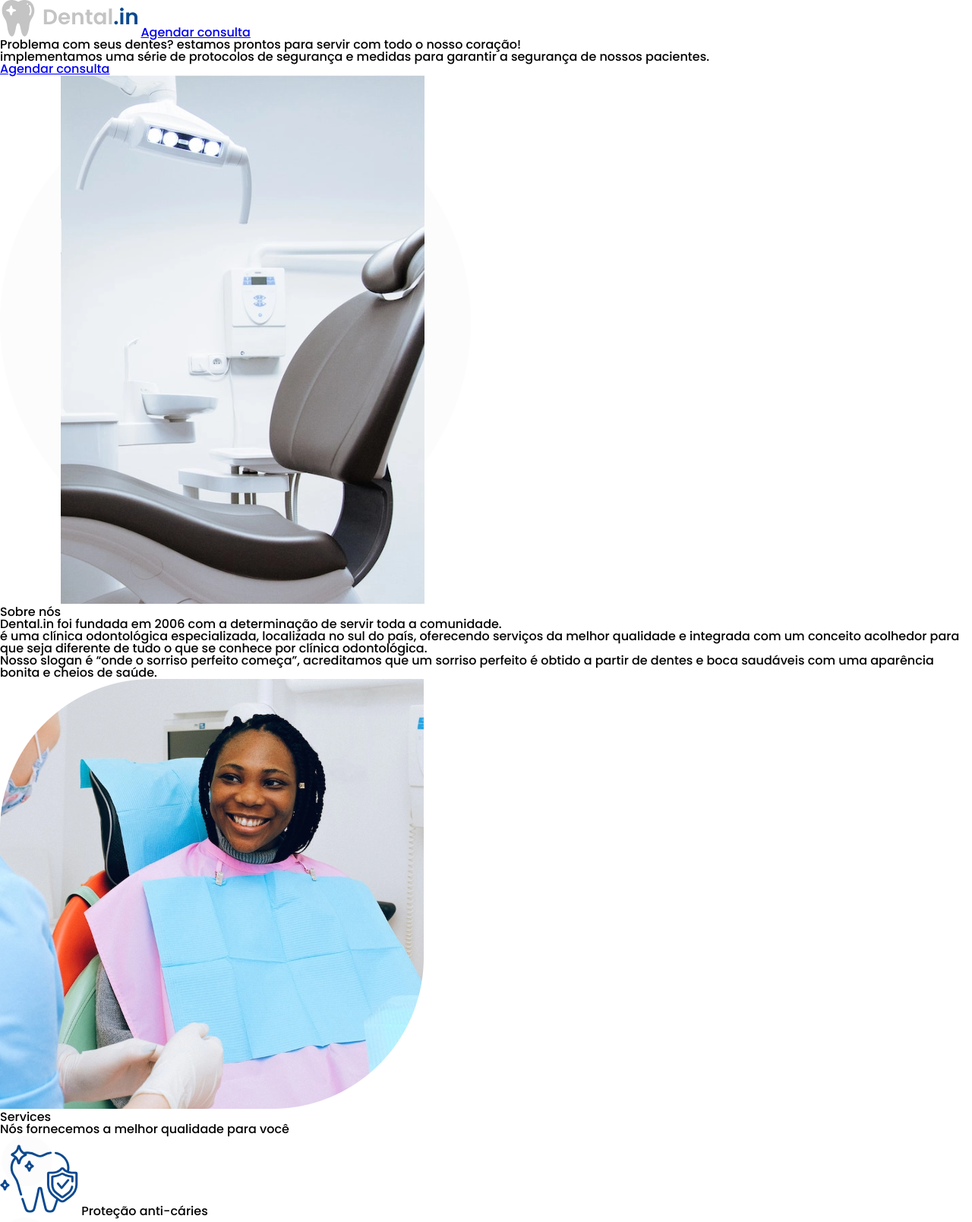
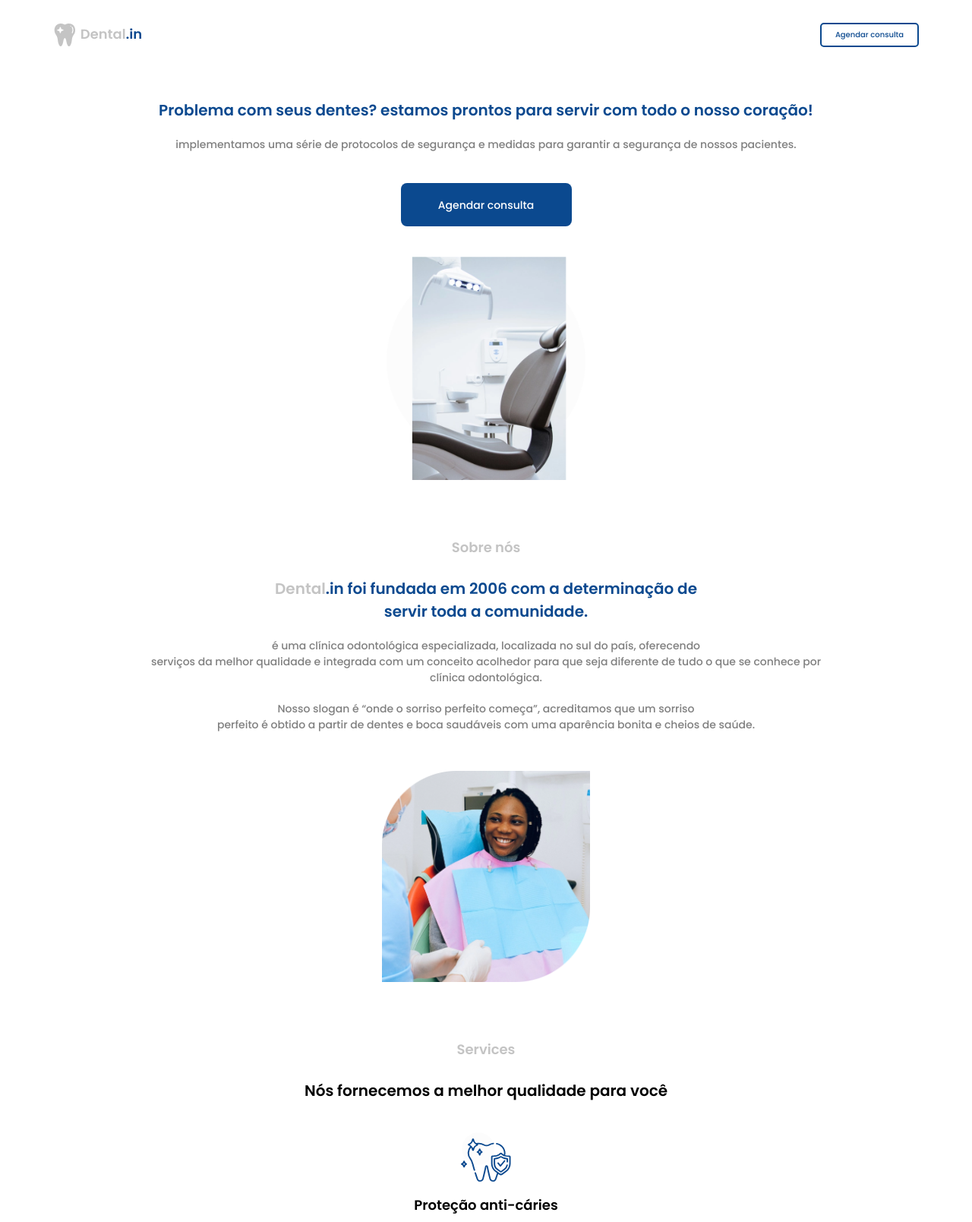
Before and after one commit to andreSiqueira92/Dental.in, a plain HTML site: page index.html in a window 1280 px wide. Shown: the top 1609 px of the page at 76% size. Drawn offline with Linux system fonts and the light colour scheme.

Commit message:
CSS para dispositivos móveis ok

```diff
--- a/index.html
+++ b/index.html
@@ -17,7 +17,7 @@
 <body>
 
     <header class="header">
-        <img class="header__logotipo" src="./assets/Logotipo.svg" alt="Logo Dental.in">
+        <img class="header__logo" src="./assets/Logotipo.svg" alt="Logo Dental.in">
         <a class="header__cta" href="#">Agendar consulta</a>
     </header>
 
@@ -40,16 +40,16 @@
         <div class="about-us__description-container">
             <span class="about-us__tag">Sobre nós</span>
             <h1 class="about-us__title">
-                Dental.in foi fundada em 2006 com a determinação de servir toda a comunidade.
+                <span class="about-us__company-name-in-title">Dental</span>.in foi fundada em 2006 com a determinação de<br> servir toda a comunidade.
             </h1>
             <p class="about-us__text">
                 é uma clínica odontológica especializada, localizada no sul do país,
-                oferecendo serviços da melhor qualidade e integrada com um conceito acolhedor para que seja
-                diferente de tudo o que se conhece por clínica odontológica.
+                oferecendo<br> serviços da melhor qualidade e integrada com um conceito acolhedor para que seja
+                diferente de tudo o que se conhece por<br> clínica odontológica.
             </p>
             <p class="about-us__text">
                 Nosso slogan é “onde o sorriso perfeito começa”,
-                acreditamos que um sorriso perfeito é obtido a partir de dentes e boca saudáveis
+                acreditamos que um sorriso<br> perfeito é obtido a partir de dentes e boca saudáveis
                 com uma aparência bonita e cheios de saúde.
             </p>
         </div>
--- a/style.css
+++ b/style.css
@@ -19,3 +19,254 @@
 body {
     font-family: "poppins", sans-serif;
 }
+
+.header,
+.presentation,
+.about-us,
+.services,
+.bottom-slogan,
+.footer {
+    max-width: 1200px;
+    margin: 0 auto;
+    padding: 0 30px;
+}
+
+.about-us,
+.services,
+.bottom-slogan-container,
+.footer {
+    margin-top: 80px;
+}
+
+/* header */
+.header {
+    margin-top: 30px;
+    display: flex;
+    justify-content: space-between;
+    align-items: center;
+}
+
+.header__logo {
+    width: 116px;
+}
+
+.header__cta {
+    text-decoration: none;
+    border: 2px solid var(--primary-color);
+    color: var(--primary-color);
+    width: 130px;
+    height: 32px;
+    font-size: 10px;
+    display: flex;
+    justify-content: center;
+    align-items: center;
+    border-radius: 5px;
+}
+
+/* presentation*/
+
+.presentation {
+    margin-top: 68px;
+    display: flex;
+    flex-direction: column;
+    align-items: center;
+}
+
+.presentation__description-container {
+    display: flex;
+    flex-direction: column; /*alinhar o item como uma coluna*/
+    align-items: center;
+}
+
+.presentation__title {
+    font-size: 20px;
+    color: var(--primary-color);
+    font-weight: 600; /*grossura da fonte*/
+    line-height: 30px; /*espaçamento entre linhas*/
+    text-align: center; /*centralizar texto*/
+}
+
+.presentation__text {
+    margin-top: 20px;
+    font-size: 14px;
+    color: var(--gray-200);
+    line-height: 21px;
+    text-align: center;
+}
+
+.presentation__cta {
+    margin-top: 40px;
+    text-decoration: none;
+    font-size: 14px;
+    color: var(--white);
+    background-color: var(--primary-color);
+    width: 225px;
+    height: 57px;
+    display: flex;
+    justify-content: center;
+    align-items: center;
+    border-radius: 8px;
+    transition: filter 250ms;
+}
+
+.presentation__cta:hover {
+    filter: brightness(1.2);
+}
+
+.presentation__image {
+    margin-top: 40px;
+    max-width: 262px;
+}
+
+/* about-us */
+
+.about-us {
+    display: flex;
+    flex-direction: column;
+    align-items: center;
+}
+
+.about-us__tag {
+    font-size: 18px;
+    font-weight: 600;
+    color: var(--gray-100);
+    display: block;
+    text-align: center;
+}
+
+.about-us__title {
+    margin-top: 30px;
+    font-size: 20px;
+    line-height: 30px;
+    color: var(--primary-color);
+    font-weight: 600;
+    text-align: center;
+}
+
+.about-us__company-name-in-title {
+    color: var(--gray-100);
+}
+
+.about-us__text {
+    margin-top: 20px;
+    font-size: 14px;
+    line-height: 21px;
+    color: var(--gray-200);
+    text-align: center;
+}
+
+.about-us__image {
+    margin-top: 50px;
+    max-width: 274px;
+}
+
+/*services*/
+
+.services__tag {
+    font-size: 18px;
+    color: var(--gray-100);
+    display: block; /*quando é uma tag <span> por padrão ela está em display:inline.
+     mudar para display:block se for movimenta-lá*/
+     font-weight: 600;
+     text-align: center;
+}
+
+.services__title {
+    font-size: 20px;
+    line-height: 30px;
+    color: var(--black);
+    font-weight: 600;
+    text-align: center;
+    margin-top: 30px;
+}
+
+.services__item {
+    margin-top: 40px;
+}
+
+.services__image-item {
+    display: block;
+    margin: 0 auto 20px auto;
+    width: 66px;
+}
+
+.services__description-item {
+    text-align: center;
+    display: block;
+    font-size: 18px;
+    font-weight: 600;
+}
+
+/*bottom-slogan*/
+
+.bottom-slogan-container {
+    background-color:#C4C4C40F;
+    padding: 30px 0;
+}
+
+.bottom-slogan {
+    display: flex;
+    flex-direction: column;
+    align-items: center;
+}
+
+.bottom-slogan__tag {
+    font-size: 18px;
+    display: block;
+    text-align: center;
+    color: var(--gray-100);
+}
+
+.bottom-slogan__text {
+    margin-top: 15px;
+    font-size: 18px;
+    font-weight: 600;
+    line-height: 27px;
+    color: var(--primary-color);
+    text-align: center;
+}
+
+.bottom-slogan__cta {
+    margin-top: 15px;
+    text-decoration: none;
+    font-size: 10px;
+    color: var(--white);
+    background-color: var(--primary-color);
+    display: block;
+    display: flex;
+    justify-content: center;
+    align-items: center;
+    width: 135px;
+    height: 38px;
+    border-radius: 5px;
+    transition: filter 250ms;
+}
+
+.bottom-slogan__cta:hover {
+    filter: brightness(1.2);
+}
+
+.bottom-slogan__image {
+    margin-top: 48px;
+    max-width: 239px;
+}
+
+/*footer*/
+
+.footer {
+    display: flex;
+    flex-direction: column;
+    align-items: center;
+    padding-bottom: 35px;
+}
+
+.footer__logo {
+    width: 120px;
+}
+
+.footer__text {
+    margin-top: 32px;
+    font-size: 14px;
+    font-weight: 600;
+    color: var(--gray-200);
+}
```
